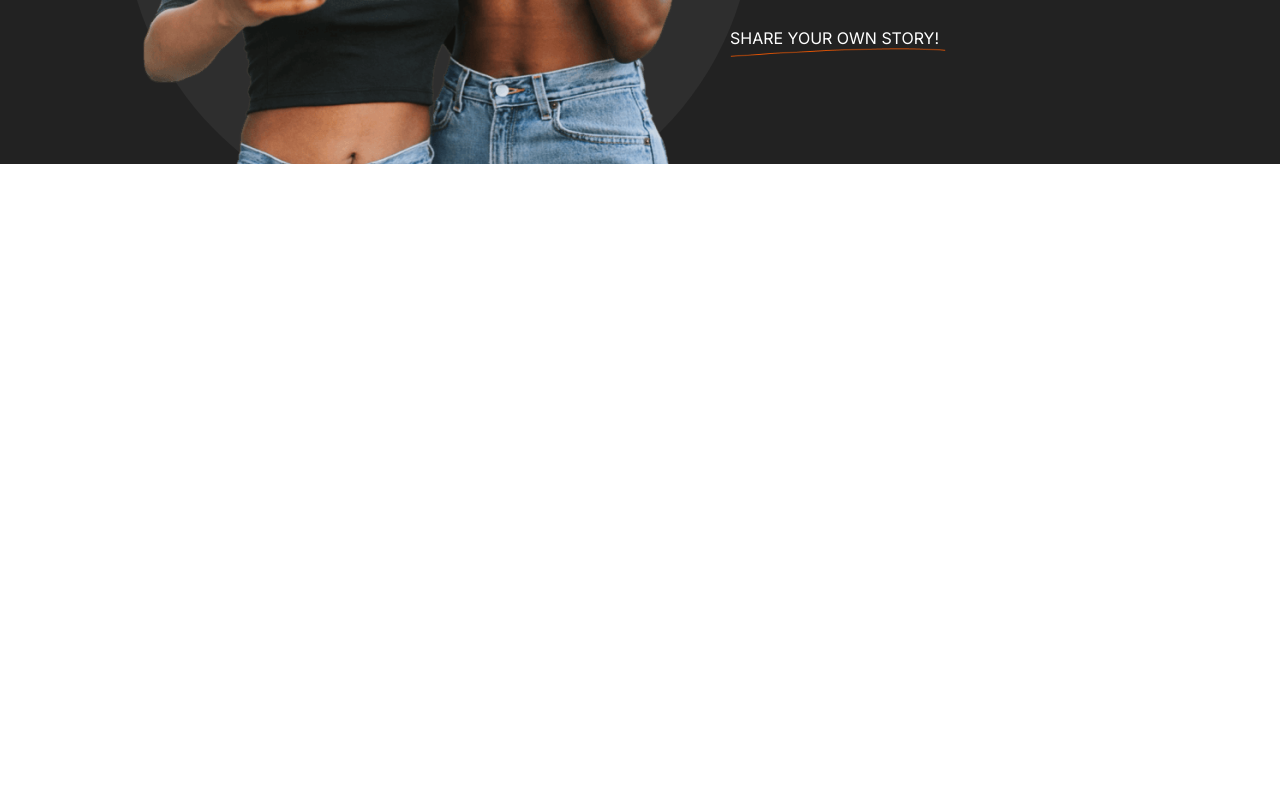
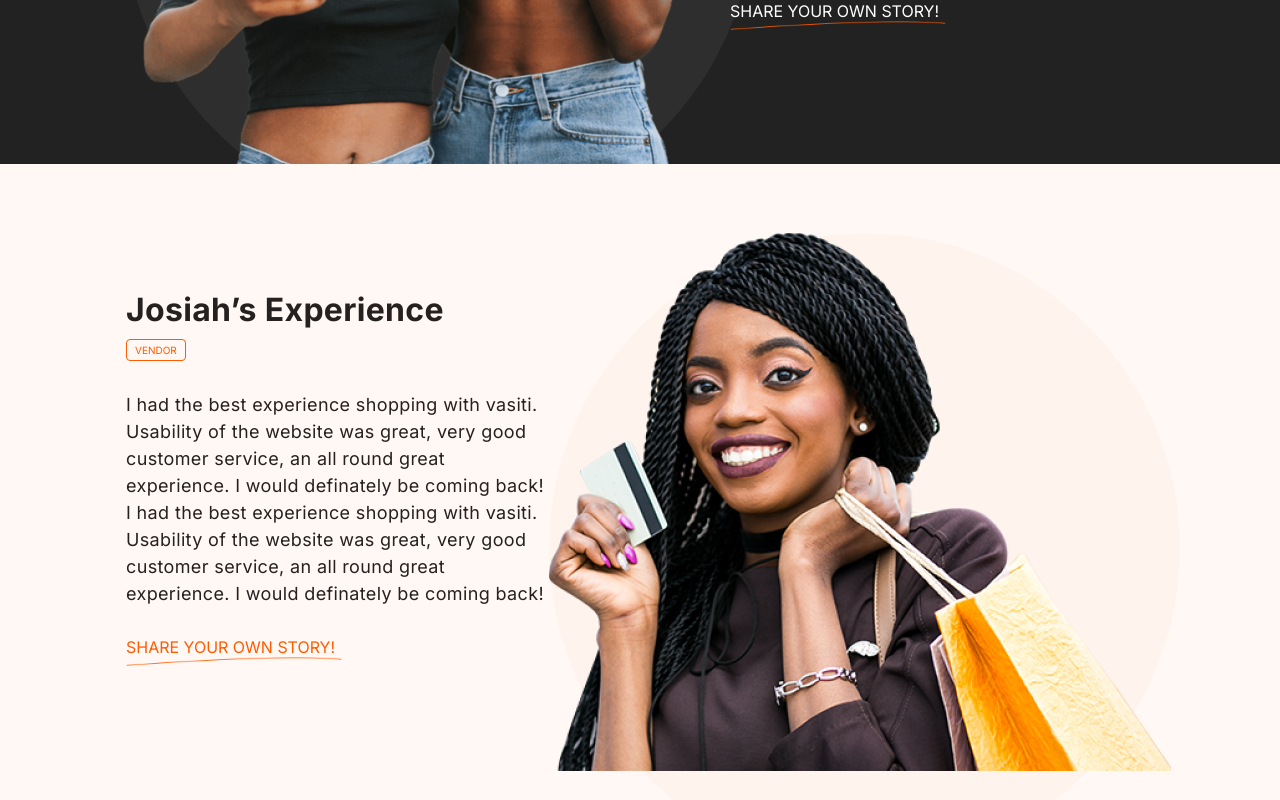
Before and after one commit to johnpersie/testimonial-project3, a React (Create React App) app: page / in a window 1280 px wide. Shown: the part 1127-1927 px from the top of the page. Before the commit the page ends 1291 px from the top, so only its background shows below. Built offline with nearby package versions, Linux system fonts and the light colour scheme.

Commit message:
Created story-page-2

```diff
--- a/src/App.js
+++ b/src/App.js
@@ -2,6 +2,7 @@ import "../src/sass/App.scss";
 import Navbar from "./components/Navbar";
 import LandingPage from "./components/LandingPage";
 import StoryPage1 from "./components/StoryPage1";
+import StoryPage2 from "./components/StoryPage2";
 // import Grid from "./components/Grid";
 
 function App() {
@@ -10,6 +11,7 @@ function App() {
       <Navbar />
       <LandingPage />
       <StoryPage1 />
+      <StoryPage2 />
       {/* <Grid /> */}
     </div>
   );
--- /dev/null
+++ b/src/components/StoryPage2.js
@@ -0,0 +1,31 @@
+import React from "react";
+import lady from "../img/woman-shoppingbag-card 1.png";
+import line from "../img/Vector 3.png";
+
+const StoryPage2 = () => {
+  return (
+    <div className="story-pg-2 storypg">
+      <div className="story-pg-2__elipse elipse">
+        <img src={lady} alt="lady" className="story-pg-2__woman" />
+      </div>
+      <div className="story-pg-2__left-container write-up">
+        <h2 className="title">Josiah’s Experience</h2>
+        <p className="story-pg-2__rounded-block rounded-block">vendor</p>
+        <p className="body">
+          I had the best experience shopping with vasiti. Usability of the
+          website was great, very good customer service, an all round great
+          experience. I would definately be coming back! I had the best
+          experience shopping with vasiti. Usability of the website was great,
+          very good customer service, an all round great experience. I would
+          definately be coming back!
+        </p>
+        <a href="./share-your-story" className="story-pg-2__share share">
+          Share your own story!
+        </a>
+        <img src={line} alt="line" className="vector" />
+      </div>
+    </div>
+  );
+};
+
+export default StoryPage2;
--- a/src/sass/App.scss
+++ b/src/sass/App.scss
@@ -9,5 +9,6 @@
 @import "layout/landing-page";
 @import "layout/navbar";
 @import "layout/story-page-1";
+@import "layout/story-page-2";
 
 @import "pages/home";
--- a/src/sass/abstract/_variables.scss
+++ b/src/sass/abstract/_variables.scss
@@ -4,6 +4,7 @@ $color-dark-1: #2e2e2e;
 $color-dark-2: #25201d;
 $color-dark-3: #494949;
 $color-dark-4: #222222;
+$color-dark-5: #242120;
 $color-blue-1: #0d019a;
 $color-blue-2: #eef8ff;
 $color-green-1: #049a01;
--- a/src/sass/base/_typography.scss
+++ b/src/sass/base/_typography.scss
@@ -10,15 +10,11 @@
   width: 63.1rem;
   height: 63.1rem;
   border-radius: 50%;
-  top: 6.4rem;
-  left: 12.3rem;
-  float: left;
 }
 
 .write-up {
   position: relative;
-  right: 12.6rem;
-  margin-top: 126px;
+  margin-top: 12.6rem;
   width: 42.4rem;
   height: 41.02rem;
 }
@@ -50,7 +46,7 @@
 }
 
 .body {
-  width: 92%;
+  width: 99%;
   margin: 3rem 0;
   font-style: normal;
   font-weight: normal;
--- a/src/sass/layout/_story-page-1.scss
+++ b/src/sass/layout/_story-page-1.scss
@@ -1,13 +1,17 @@
 .story-pg-1 {
   background: $color-dark-4;
+  color: $color-white;
 
   &__elipse {
     background-color: $color-dark-1;
+    top: 6.4rem;
+    left: 12.3rem;
+    float: left;
   }
 
   &__right-container {
     float: right;
-    color: $color-white;
+    right: 12.6rem;
   }
 
   &__rounded-block {
@@ -15,6 +19,6 @@
   }
 
   &__share {
-    color: white;
+    color: $color-white;
   }
 }
--- /dev/null
+++ b/src/sass/layout/_story-page-2.scss
@@ -0,0 +1,33 @@
+.story-pg-2 {
+  background: $color-orange-2;
+  color: $color-dark-5;
+
+  &__elipse {
+    background-color: rgba($color-orange-1, 0.03);
+    top: 6.9rem;
+    right: 10rem;
+    float: right;
+  }
+
+  &__left-container {
+    float: left;
+    left: 12.6rem;
+  }
+
+  &__lady {
+    position: relative;
+    width: 62.2rem;
+    height: 53.8rem;
+    top: 2.9rem;
+    left: 4.6rem;
+  }
+
+  &__rounded-block {
+    border: 0.1rem solid $color-orange-1;
+    color: $color-orange-1;
+  }
+
+  &__share {
+    color: $color-orange-1;
+  }
+}
```
Also changed, not shown: src/img/woman-shoppingbag-card 1.png (added).
